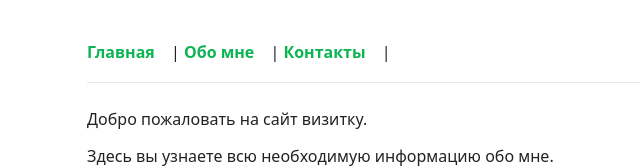
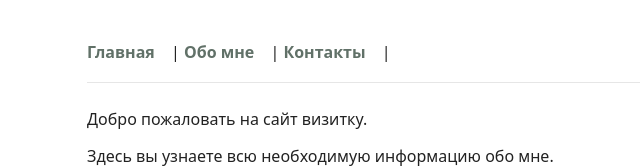
Before and after one commit to ishtaprema/html-css-beginner-personal-site, a plain HTML site: page index.html in a window 1280 px wide. Shown: the top 168 px of the page, without its empty margins (119-759 px from the left). Drawn offline with Linux system fonts and the light colour scheme.

Commit message:
Add files via upload

```diff
--- a/styles.css
+++ b/styles.css
@@ -16,7 +16,7 @@ header { margin-bottom: 24px; }
 nav a {
   margin-right: 12px;
   text-decoration: none;
-  color: #0cb452;
+  color: #617168;
   font-weight: 600;
 }
 nav a:hover { text-decoration: underline; }
```
